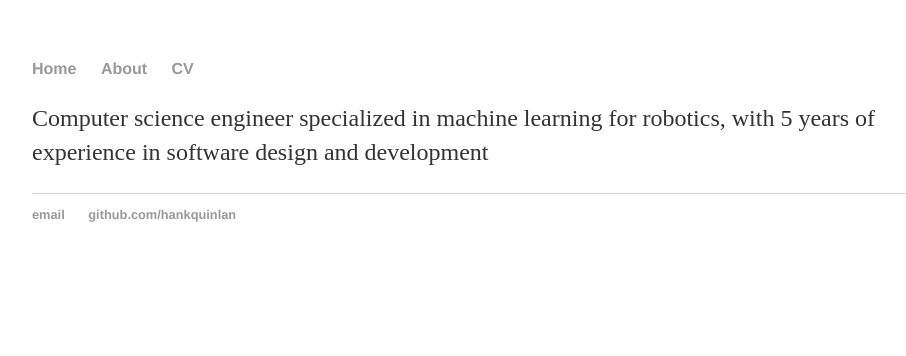
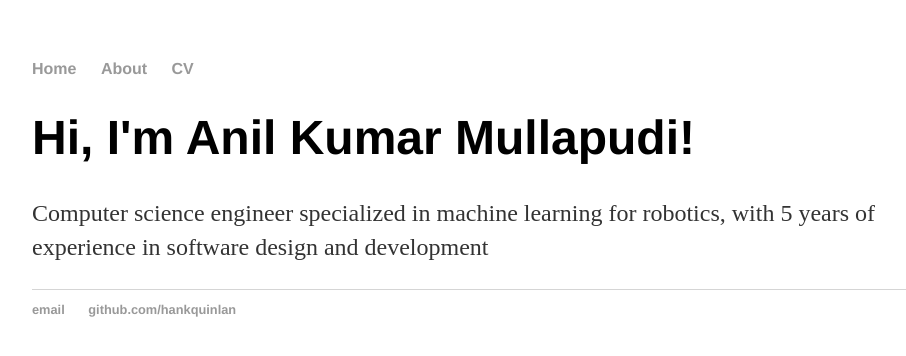
Before and after one commit to anilmullapudi/anil.github.io, a Jekyll site: the page built from index.html, in a window 1280 px wide. Shown: the top 356 px of the page, without its empty margins (160-1066 px from the left). Built offline with Jekyll 4.4.1, drawn with Linux system fonts in a browser that asks for light colours.

Commit message:
Update index.html

```diff
--- a/index.html
+++ b/index.html
@@ -3,7 +3,7 @@ layout: default
 title: anilmullapudi
 ---
 <div class="blurb">
-
+	<h1>Hi, I'm Anil Kumar Mullapudi!</h1>
 	<p>	Computer science engineer specialized in machine learning for robotics, with 5 years of experience in software
 design and development</p>
 
```
